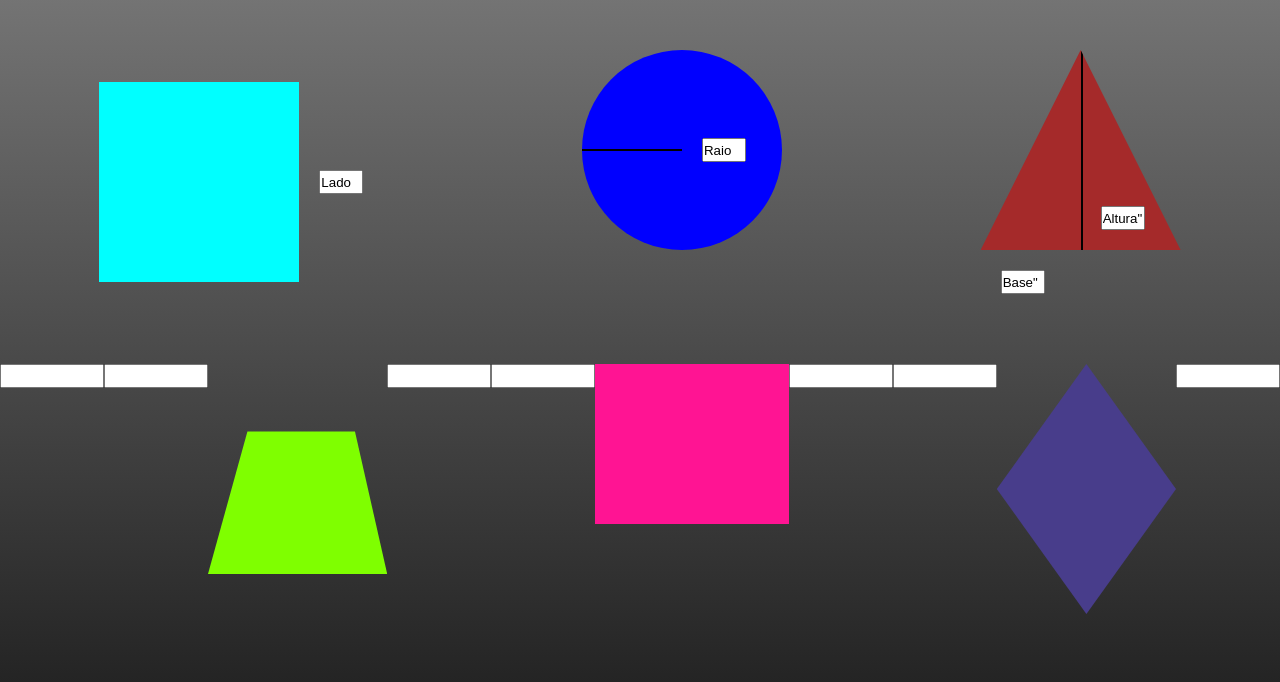
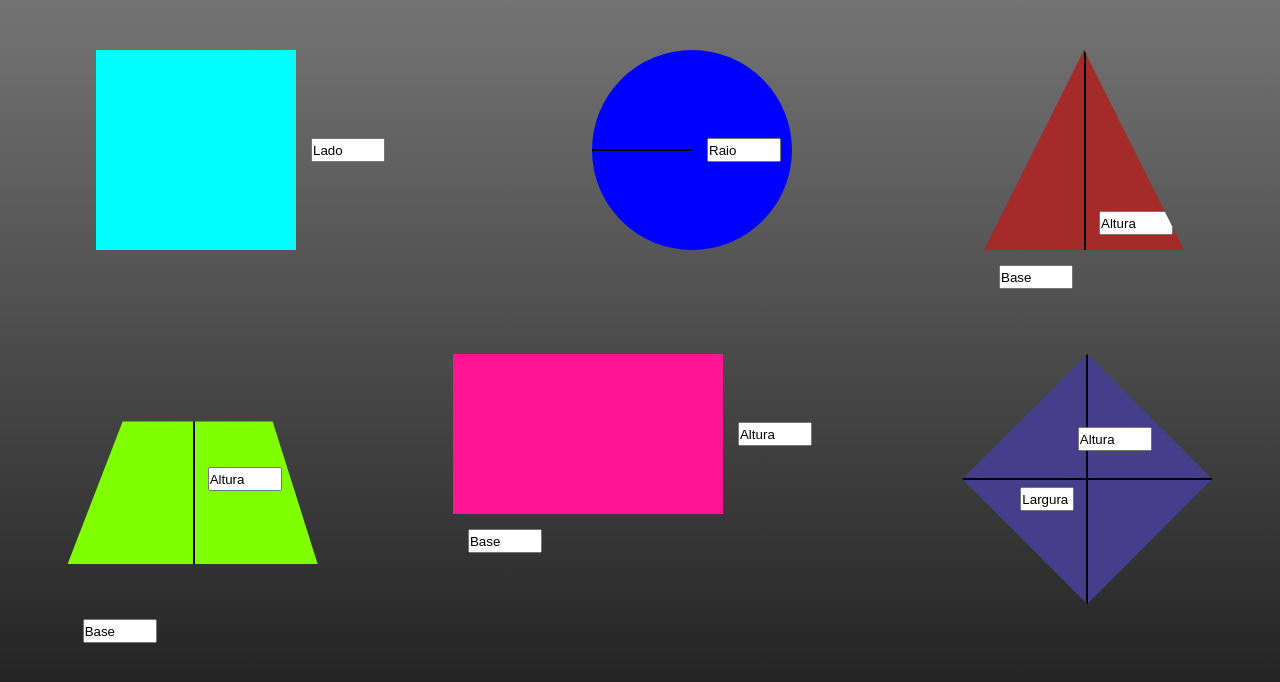
Before and after one commit to BrunoOliveira0719/fair_of_sciences, a Flask app: page /Area in a window 1280 px wide. Shown: the part 56-738 px from the top of the page. Run offline with Flask 3, Linux system fonts and the light colour scheme.

Commit message:
front area complet

```diff
--- a/static/Khan_Academy/area.css
+++ b/static/Khan_Academy/area.css
@@ -63,8 +63,8 @@ input{
 }
 
 .baixo{
-    margin: 20px;
-    width: 40px;
+    margin: 15px;
+    width: 70px;
 }
 
 .shape1{
@@ -92,6 +92,7 @@ input{
 .organization_triangle{
     display: grid;
     grid-template-rows: auto auto;
+
 }
 
 .shape3{
@@ -116,12 +117,35 @@ input{
     height: 250px;
     background-color: chartreuse;
     clip-path: polygon(22% 27%, 82% 27%, 100% 84%, 0 84%);
+    display: grid;
+    grid-template-columns: 0 0;
+    justify-content: center;
+    align-items: center;
+}
+
+.organization_rectangle{
+    display: grid;
+    grid-template-columns: auto auto;
+    align-items: center;
 }
 
 .shape5{
     width: 270px;
     height: 160px;
     background-color: deeppink;
+    display: grid;
+    grid-template-columns: 0 0;
+    grid-template-rows: 0 0;
+    justify-content: center;
+    align-items: center;
+}
+
+.organization_diamond{
+    display: grid;
+    grid-template-columns: auto auto;
+    grid-template-rows: auto auto;
+    justify-content: center;
+    position: relative;
 }
 
 .shape6{
@@ -129,6 +153,52 @@ input{
     height: 250px;
     background-color:darkslateblue;
     clip-path: polygon(50% 0%, 100% 50%, 50% 100%, 0% 50%);
+    position: relative;
+}
+
+.line-vertical {
+    position: absolute;
+    top: 0;
+    left: 50%;
+    width: 2px;
+    height: 100%;
+    background-color: #000;
+    transform: translateX(-50%);
+}
+
+.line-horizontal {
+    position: absolute;
+    top: 50%;
+    left: 0;
+    width: 100%;
+    height: 2px;
+    background-color: #000;
+    transform: translateY(-50%);
+}
+
+.input-heigth {
+    position: absolute;
+    top: 30%;
+    left: 55%;
+    transform: translate(-50%, -50%);
+    margin-top: 10px;
+}
+
+.input-width {
+    position: absolute;
+    top: 52%;
+    left: 30%;
+    width: 50px;
+    transform: translate(-50%, -50%);
+    margin-left: 10px;
+}
+
+.organization_pitagoras{
+    display: grid;
+    grid-template-columns: auto auto auto;
+    grid-template-rows: auto auto;
+    justify-content: center;
+    align-items: center;
 }
 
 .shape7{
--- a/templates/Khan_Academy/Area.html
+++ b/templates/Khan_Academy/Area.html
@@ -27,35 +27,57 @@
     </div>
     <div class="body">
         <tr>
+            <form action="/Area" method="post">
                 <div class="organization_quadrate">
                     <div class="shape1"></div>
                     <input class="baixo" type="text" name="side" value="Lado">
                 </div>
+            </form>
+            <form action="/Area" method="post">
                 <div class="shape2">
                     <div class="radius"></div>
                     <input class="baixo" type="text" name="radius" value="Raio">
                 </div>
+            </form>
+            <form action="/Area" method="post">
                 <div class="organization_triangle">
                     <div class="shape3">
                         <div class="heigth"></div>
-                        <input class="baixo" type="text" name="heigth" value=Altura">
+                        <input class="baixo" type="text" name="heigth_triangle" value="Altura">
                     </div>
-                    <input class="baixo" type="text" name="base" value=Base">
+                    <input class="baixo" type="text" name="base_triangle" value="Base">
                 </div>
+            </form>
             </tr>
         </div>
         <div class="body">
             <tr>
-            <input type="text">
-            <input type="text">
-            <div class="shape4"></div>
-            <input type="text">
-            <input type="text">
+                <form action="/Area" method="post">
+                    <div class="organization_triangle">
+                        <div class="shape4">
+                            <div class="heigth"></div>
+                            <input class="baixo" type="text" name="heigth_trapezoid" value="Altura">
+                        </div>
+                        <input class="baixo" type="text" name="base_trapezoid" value="Base">
+                    </div>
+                </form>
+                <form action="/Area" method="post">
+                    <div class="organization_rectangle">
                         <div class="shape5"></div>
-            <input type="text">
-            <input type="text">
-            <div class="shape6"></div>
-            <input type="text">
+                        <input class="baixo" type="text" name="heigth_rectangle" value="Altura">
+                        <input class="baixo" type="text" name="base_rectangle" value="Base">
+                    </div>
+                </form>
+                <form action="/Area" method="post">
+                    <div class="organization_diamond">
+                        <div class="shape6">
+                            <div class="line-vertical"></div>
+                            <div class="line-horizontal"></div>
+                            <input class="baixo input-heigth" type="text" name="heigth_diamond" value="Altura">
+                            <input class="baixo input-width" type="text" name="width_diamond" value="Largura">
+                        </div>
+                    </div>
+                </form>
         </tr>
     </div>
 </body>
```
Also changed, not shown: templates/Khan_Academy/pitagoras.html (+8 -4 lines). Lines whose indentation alone changed are shown as unchanged.
